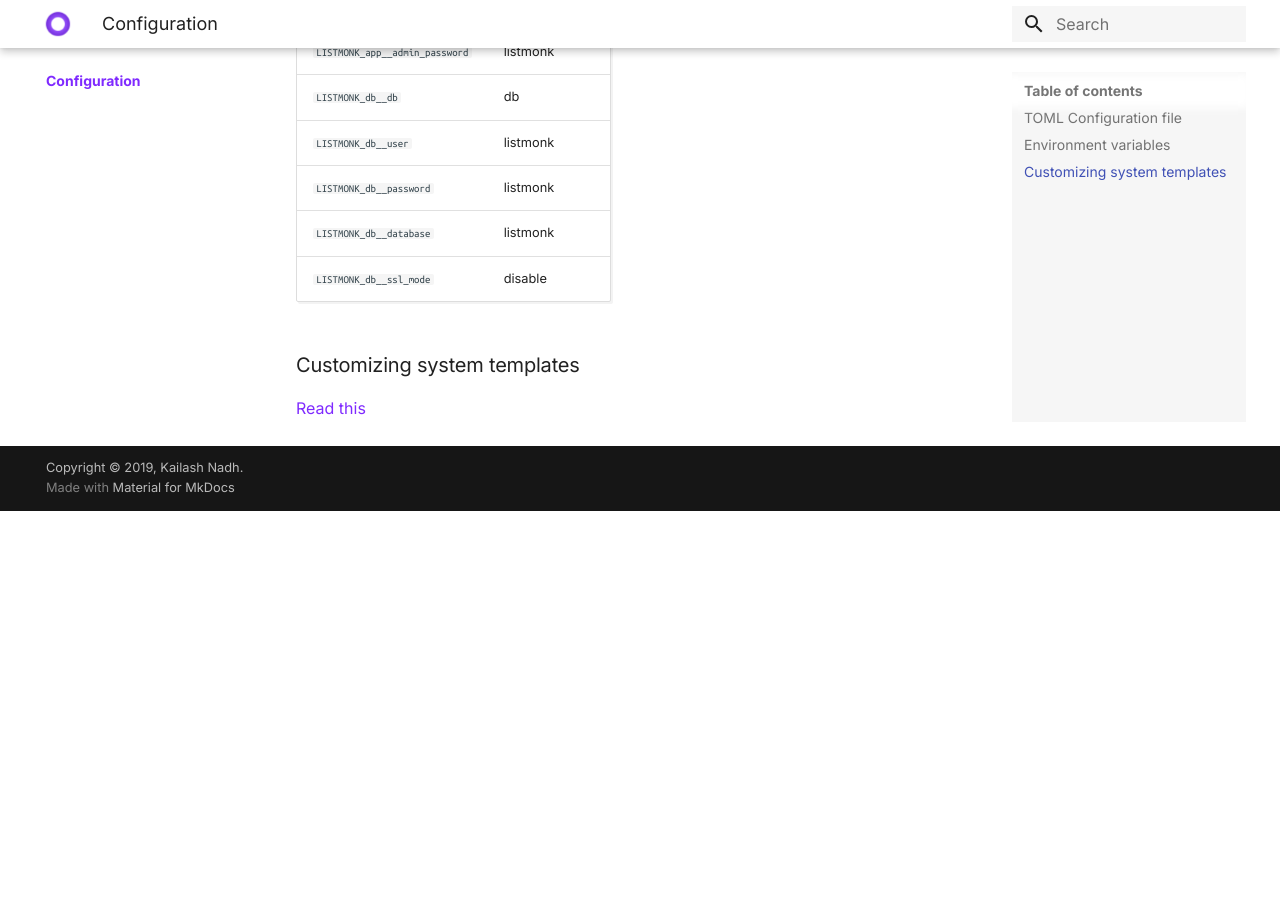
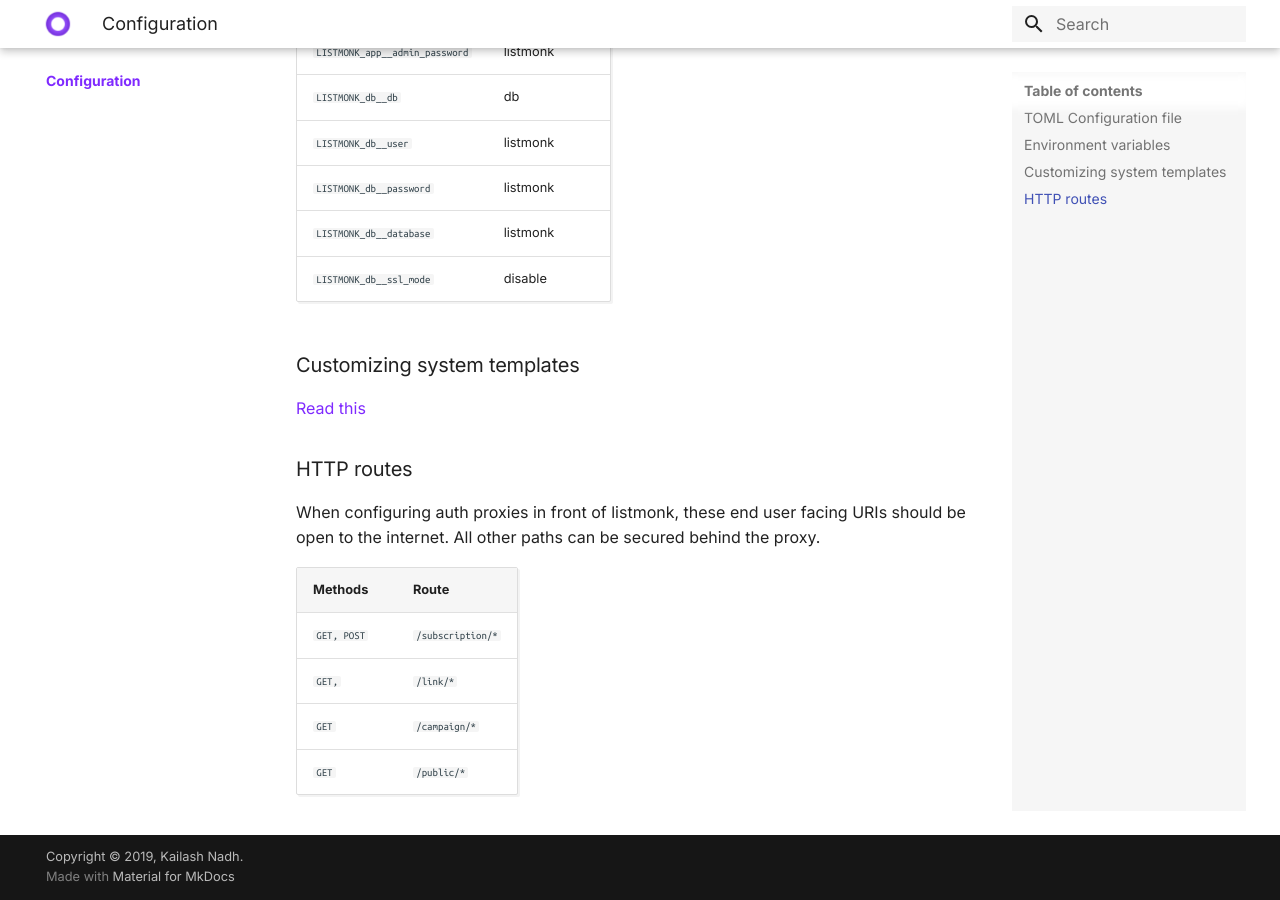
Before and after one commit to knadh/listmonk-site, an MkDocs documentation site: the page built from docs/docs/configuration.md, in a window 1280 px wide and 900 px high, scrolled down 666 px. Built offline with MkDocs 1.6.1 and Material for MkDocs 9.7.7, drawn with Linux system fonts in a browser that asks for light colours; old or Windows-style settings are respelled for this version of MkDocs; before the commit the page ends 1177 px from its top, so only the background shows below that.

Commit message:
Document public URIs

```diff
--- a/docs/docs/configuration.md
+++ b/docs/docs/configuration.md
@@ -19,5 +19,17 @@
 | `LISTMONK_db__database`        | listmonk       |
 | `LISTMONK_db__ssl_mode`        | disable        |
 
+
 ### Customizing system templates
 [Read this](../templating/#system-templates)
+
+
+### HTTP routes
+When configuring auth proxies in front of listmonk, these end user facing URIs should be open to the internet. All other paths can be secured behind the proxy.
+
+| Methods	        | Route              |
+| ------------------|--------------------|
+| `GET, POST`       | `/subscription/*`  |
+| `GET, `           | `/link/*`          |
+| `GET`             | `/campaign/*`      |
+| `GET`             | `/public/*`        |
```
